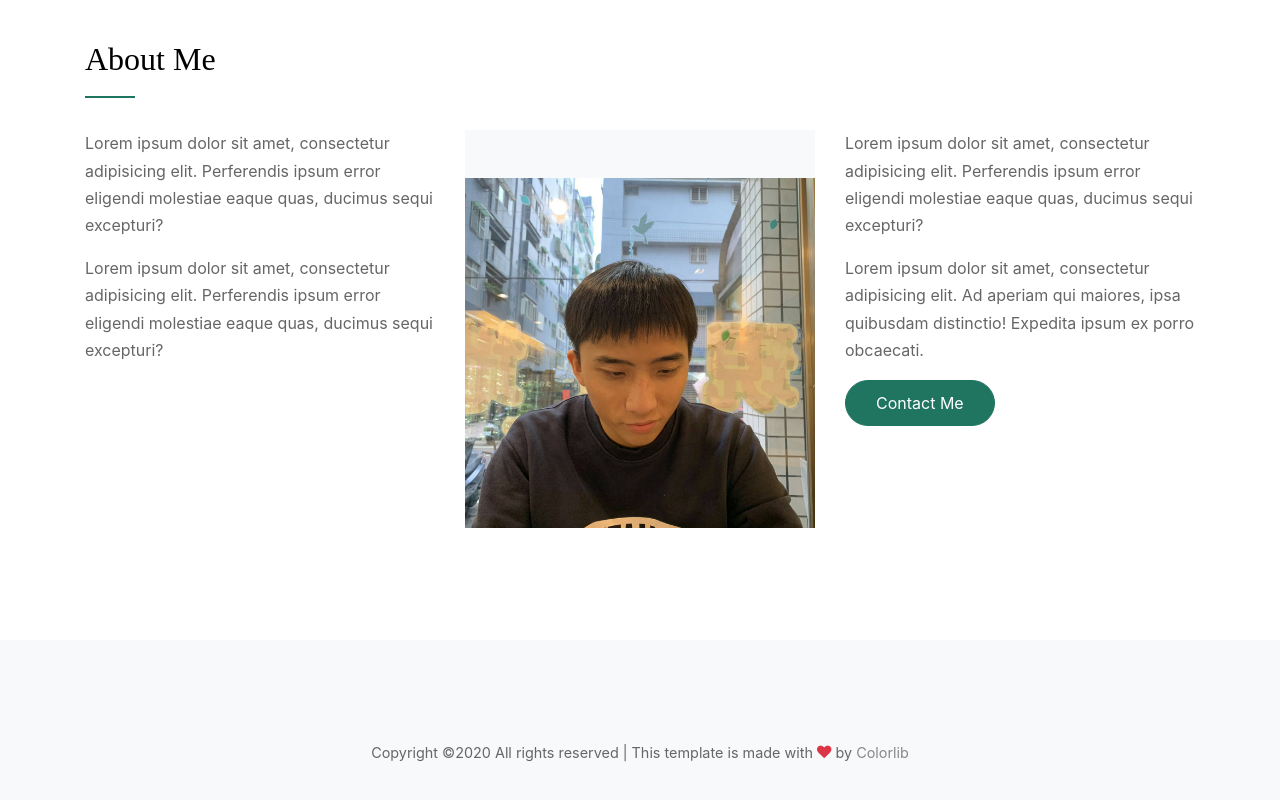
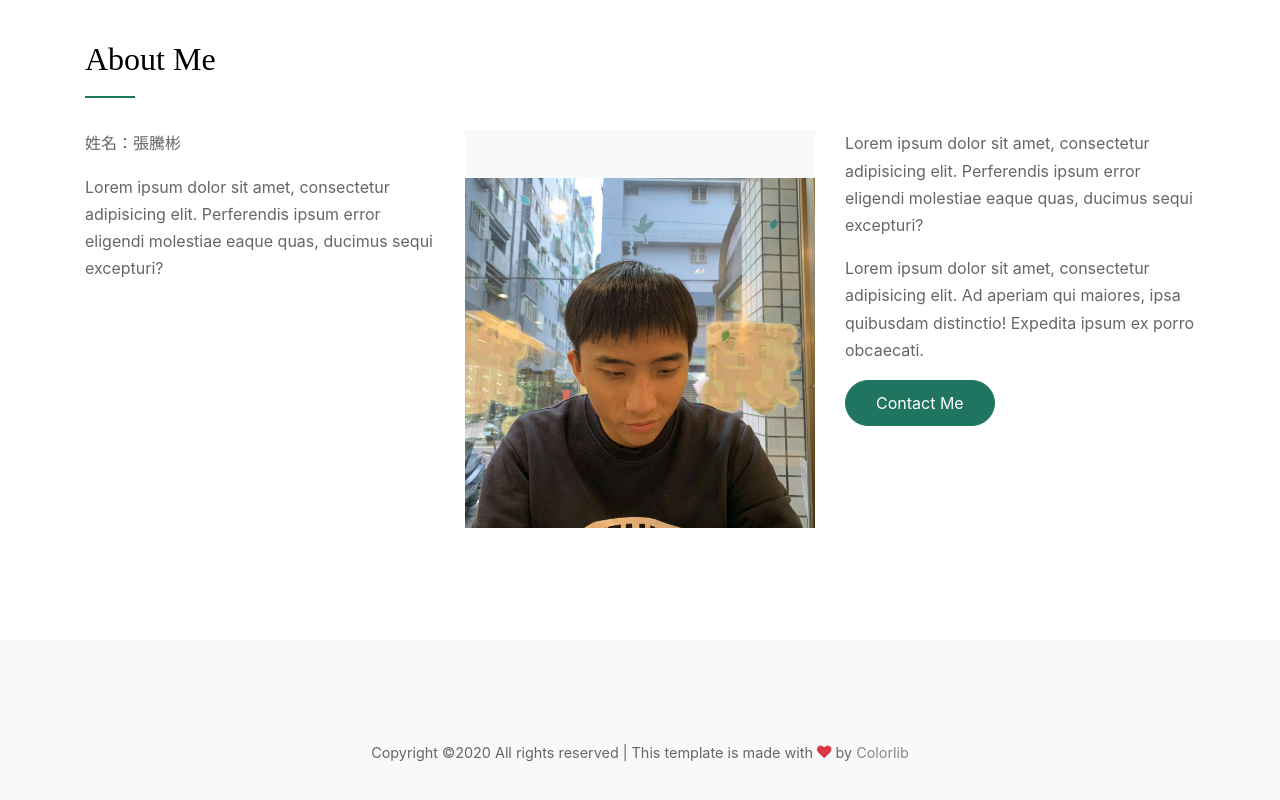
Before and after one commit to chang-tengbin/personalweb2, a plain HTML site: page index.html in a window 1280 px wide. Shown: the part 872-1672 px from the top of the page. Drawn offline with Linux system fonts and the light colour scheme; files whose address does not match are found by name; a web font is replaced by a local one.

Commit message:
add name

```diff
--- a/index.html
+++ b/index.html
@@ -122,7 +122,7 @@
             </div>
           </div>
           <div class="col-lg-4 order-2 order-lg-1">
-            <p>Lorem ipsum dolor sit amet, consectetur adipisicing elit. Perferendis ipsum error eligendi molestiae eaque quas, ducimus sequi excepturi?</p>
+            <p>姓名：張騰彬</p>
             <p>Lorem ipsum dolor sit amet, consectetur adipisicing elit. Perferendis ipsum error eligendi molestiae eaque quas, ducimus sequi excepturi?</p>
           </div>
           <div class="col-lg-4 order-3 order-lg-3">
```
